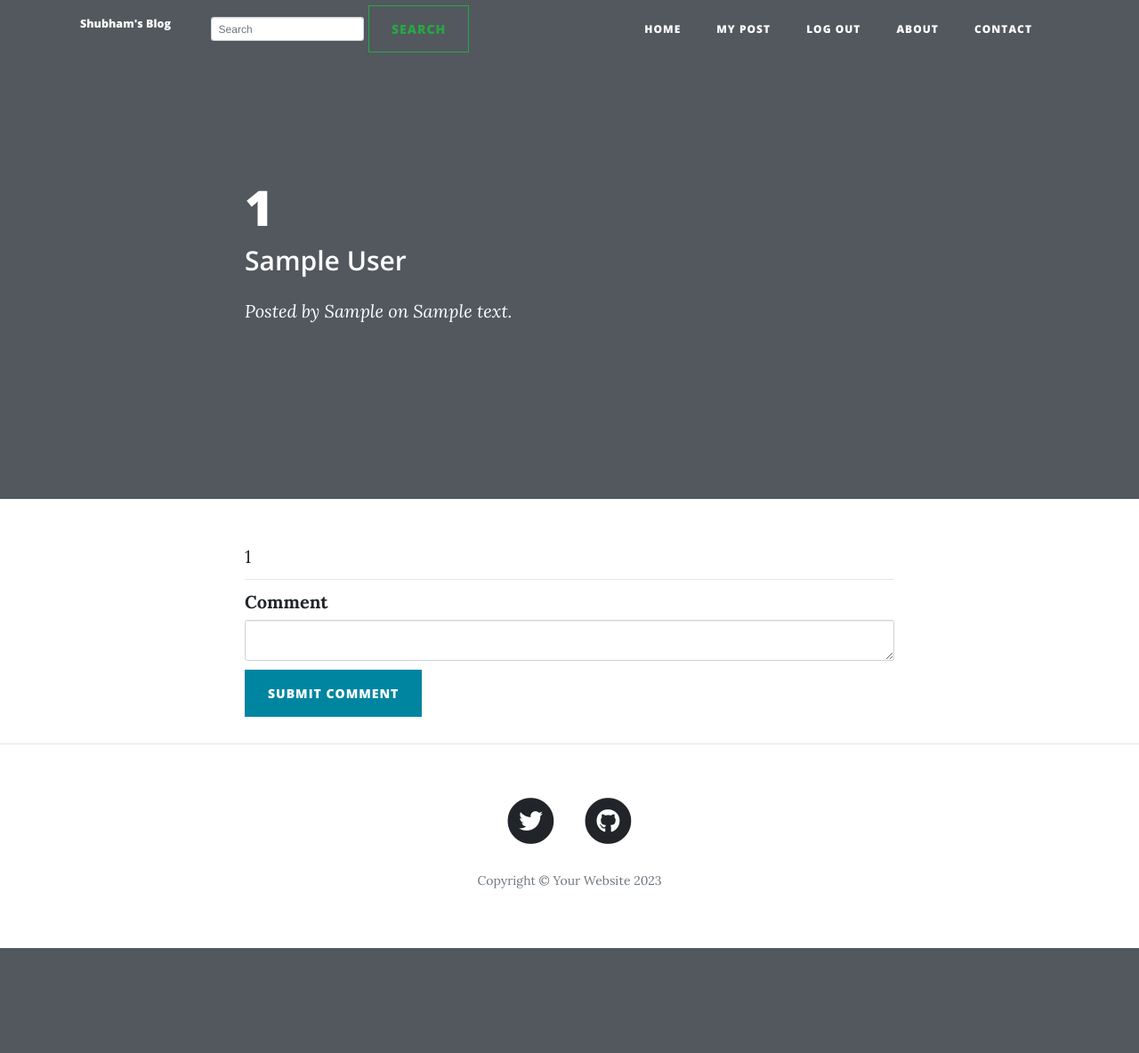
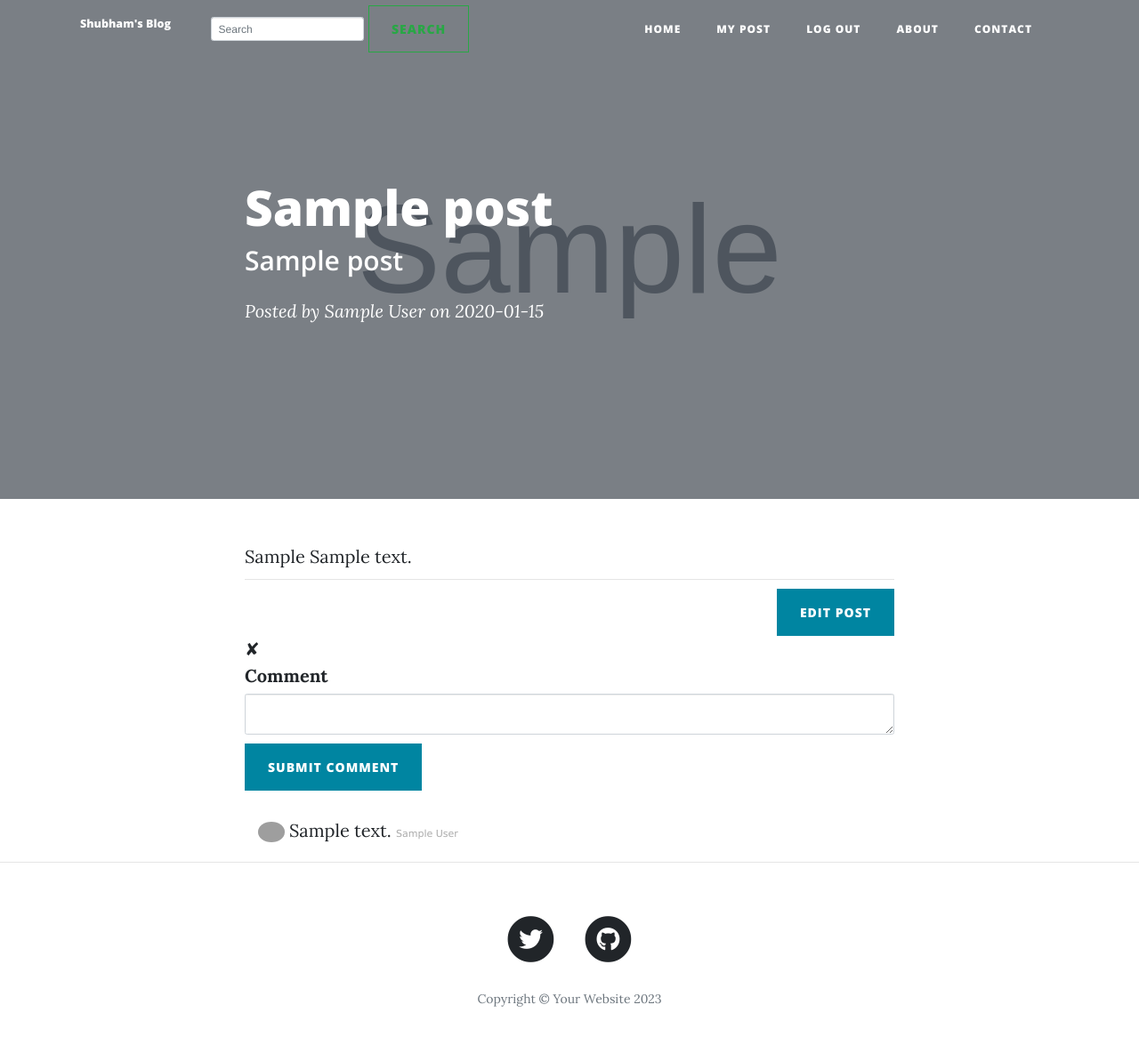
Before and after one commit to ShubhamZoro/BLOG, a Flask app: page /post/1 in a window 1280 px wide. Shown: the top 1184 px of the page at 89% size. Before the commit the page ends 1066 px from the top, so only its background shows below. Run offline with Flask 3, Linux system fonts and the light colour scheme; a user stored in the database is signed in; tables that the repository leaves empty or names only in its code hold one stand-in row (values such as "Sample post"); grey boxes marked "Sample" are stand-in pictures; parts of the project's set-up code (start-up, migrations or seed data) failed here and were passed over; some libraries are stand-ins or nearby versions; grey boxes are pictures that could not be loaded.

Commit message:
trying to add a another table for ML

```diff
--- a/forms.py
+++ b/forms.py
@@ -1,5 +1,5 @@
 from flask_wtf import FlaskForm
-from wtforms import StringField, SubmitField, PasswordField
+from wtforms import StringField, SubmitField, PasswordField,SelectField
 from wtforms.validators import DataRequired, URL
 from flask_ckeditor import CKEditorField
 
@@ -11,8 +11,11 @@ class SearchForm(FlaskForm):
 class CreatePostForm(FlaskForm):
     title = StringField("Blog Post Title", validators=[DataRequired()])
     subtitle = StringField("Subtitle", validators=[DataRequired()])
+    genre = SelectField(u'Genre', choices=[('Educational'), ('Entertainment'), ('Finance'), ('Sports'), ('Politics')])
+    overview = StringField("Overview", validators=[DataRequired()])
     img_url = StringField("Blog Image URL", validators=[DataRequired(), URL()])
     body = CKEditorField("Blog Content", validators=[DataRequired()])
+
     submit = SubmitField("Submit Post")
 
 
--- a/main.py
+++ b/main.py
@@ -13,6 +13,7 @@ from flask_gravatar import Gravatar
 from flask_mail import Mail,Message
 from itsdangerous import URLSafeTimedSerializer
 import mysql.connector
+import random
 
 mydb=mysql.connector.connect(host='localhost',user='root',password=f"{os.getenv('mysql_password')}",database='users',auth_plugin = 'mysql_native_password')
 my_cursor=mydb.cursor()
@@ -68,9 +69,11 @@ class BlogPost(db.Model):
     id = db.Column(db.Integer, primary_key=True)
     author_id = db.Column(db.Integer, db.ForeignKey("users.id"))
     author = relationship("User", back_populates="posts")
-    title = db.Column(db.String(250), unique=True, nullable=False)
+    title = db.Column(db.String(250), unique=False, nullable=False)
     subtitle = db.Column(db.String(250), nullable=False)
+    genre=db.Column(db.String(40),nullable=False)
     date = db.Column(db.String(250), nullable=False)
+    overview=db.Column(db.String(5000), nullable=False)
     body = db.Column(db.Text, nullable=False)
     img_url = db.Column(db.String(250), nullable=False)
     comments =relationship("Comment", back_populates="parent_post")
@@ -85,10 +88,20 @@ class Comment(db.Model):
     comment_author = relationship("User", back_populates="comments")
     text = db.Column(db.Text, nullable=False)
 
+class UserLookups(db.Model):
+    __tablename__ = "lookups"
+    id = db.Column(db.Integer, primary_key=True)
+    user_id=db.Column(db.Integer, db.ForeignKey("users.id"))
+    title = db.Column(db.String(250), unique=False, nullable=False)
+    subtitle = db.Column(db.String(250), nullable=False)
+    genre=db.Column(db.String(40),nullable=False)
+    overview=db.Column(db.String(250), nullable=False)
+
+
 with app.app_context():
     db.create_all()
-
-# sql_select_query1 = f"""DROP TABLE users,blog_posts,comments"""
+#
+# sql_select_query1 = f"""DROP TABLE users,blog_posts,comments, lookups"""
 #
 # my_cursor.execute(sql_select_query1)
 # def admin_only(f):
@@ -102,6 +115,8 @@ with app.app_context():
 @app.route('/')
 def get_all_posts():
     posts = BlogPost.query.all()
+    if len(posts)>5:
+        posts=random.choice(posts)[0:5]
     return render_template("index.html", all_posts=posts, current_user=current_user)
 
 
@@ -250,14 +265,28 @@ def logout():
 @app.route("/post/<int:post_id>", methods=["GET", "POST"])
 def show_post(post_id):
     form = CommentForm()
-    # requested_post = BlogPost.query.get(post_id)
-    sql_select_query = f"""SELECT *
-                          FROM users,blog_posts WHERE users.id={post_id}"""
+    requested_post = BlogPost.query.get(post_id)
+    # sql_select_query = f"""SELECT *
+    #                       FROM users,blog_posts WHERE users.id={post_id}"""
 
-    my_cursor.execute(sql_select_query)
-    out = my_cursor.fetchall()
-    requested_post = out
+    # my_cursor.execute(sql_select_query)
+    # out = my_cursor.fetchall()
+    #
+    # requested_post = out
+
     print(requested_post)
+    try:
+        print(current_user.id)
+        lookups=UserLookups(title=requested_post.title,
+                            user_id=current_user.id,
+                             overview=requested_post.overview,
+                             subtitle=requested_post.title,
+                             genre=requested_post.genre
+                             )
+        db.session.add(lookups)
+        db.session.commit()
+    except:
+        print("not found")
     if form.validate_on_submit():
         if not current_user.is_authenticated:
             flash("You need to login or register to comment.")
@@ -294,7 +323,9 @@ def add_new_post():
         new_post = BlogPost(
             title=form.title.data,
             subtitle=form.subtitle.data,
+            genre=form.genre.data,
             body=form.body.data,
+            overview=form.overview.data,
             img_url=form.img_url.data,
             author=current_user,
             date=date.today().strftime("%B %d, %Y")
@@ -315,15 +346,20 @@ def edit_post(post_id):
     edit_form = CreatePostForm(
         title=post.title,
         subtitle=post.subtitle,
+        genre=post.genre,
         img_url=post.img_url,
         author=current_user,
-        body=post.body
+        body=post.body,
+        overview=post.overview
     )
     if edit_form.validate_on_submit():
         post.title = edit_form.title.data
         post.subtitle = edit_form.subtitle.data
         post.img_url = edit_form.img_url.data
         post.body = edit_form.body.data
+        post.overview=edit_form.overview.data
+        post.genre=edit_form.genre.data
+
         db.session.commit()
         return redirect(url_for("show_post", post_id=post.id))
 
--- a/templates/post.html
+++ b/templates/post.html
@@ -5,17 +5,17 @@
 {% include "header.html" %}
 
 
-<header class="masthead" style="background-image: url('{{post[0][10]}}')">
+<header class="masthead" style="background-image: url('{{post.img_url}}')">
     <div class="overlay"></div>
     <div class="container">
         <div class="row">
             <div class="col-lg-8 col-md-10 mx-auto">
                 <div class="post-heading">
-                    <h1>{{post[0][6]}}</h1>
-                    <h2 class="subheading">{{post[0][7]}}</h2>
+                    <h1>{{post.title}}</h1>
+                    <h2 class="subheading">{{post.subtitle}}</h2>
                     <span class="meta">Posted by
-              {{post[0][3]}}
-              on {{post[0][8]}}</span>
+              {{post.author.name}}
+              on {{post.date}}</span>
                 </div>
             </div>
         </div>
@@ -27,17 +27,18 @@
     <div class="container">
         <div class="row">
             <div class="col-lg-8 col-md-10 mx-auto">
-                {{ post[0][9]|safe }}
+                {{post.overview|safe}}
+                {{ post.body|safe }}
                 <hr>
-                {% if current_user.id == post[0][5] %}
+                {% if current_user.id == post.author_id %}
                 <div class="clearfix">
-                    <a class="btn btn-primary float-right" href="{{url_for('edit_post', post_id=post[0][4])}}">Edit
+                    <a class="btn btn-primary float-right" href="{{url_for('edit_post', post_id=post.id)}}">Edit
                         Post</a>
                 </div>
                 {% endif %}
 
-                {% if current_user.id == post[0][5]: %}
-                <a href="{{url_for('delete_post', post_id=post[0][4]) }}">✘</a>
+                {% if current_user.id == post.author_id: %}
+                <a href="{{url_for('delete_post', post_id=post.id) }}">✘</a>
                 {% endif %}
 
 
```
